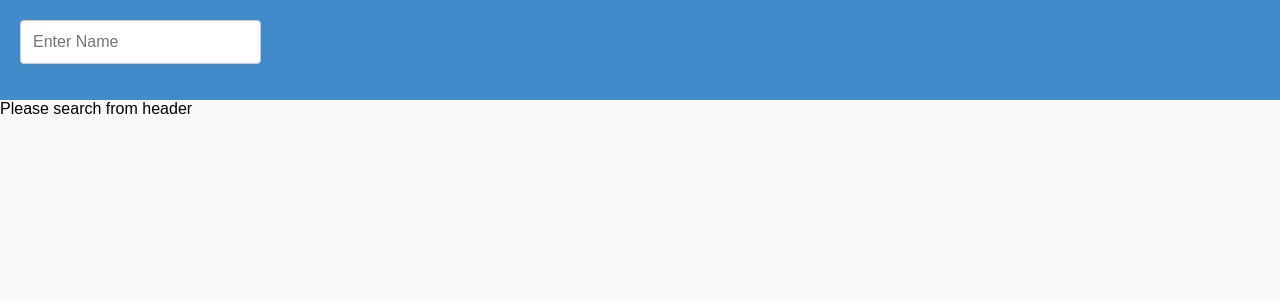
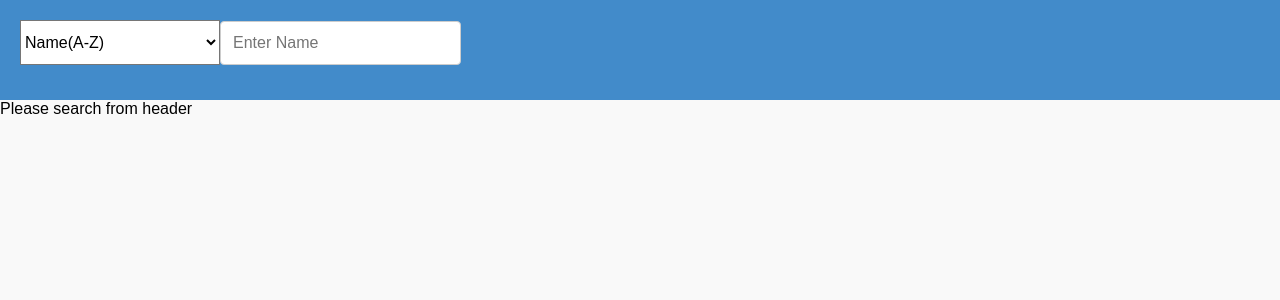
Before and after one commit to deepaksisodiya/search-github-users, a React (Create React App) app: page / in a window 1280 px wide. Shown: the top 300 px of the page. Built offline with nearby package versions, Linux system fonts and the light colour scheme.

Commit message:
added input field in header for sorting users

```diff
--- a/src/Container/Header/Header.css
+++ b/src/Container/Header/Header.css
@@ -13,3 +13,10 @@
   background-color: white;
   padding: 12px 20px 12px 12px;
 }
+
+.sort-input {
+  height: 45px;
+  width: 200px;
+  background-color: white;
+  font-size: 16px;
+}
--- a/src/Container/Header/index.js
+++ b/src/Container/Header/index.js
@@ -5,26 +5,41 @@ import './Header.css';
 
 export default class Header extends Component {
   state = {
-    name: ''
+    name: '',
+    sortValue: ''
   };
 
   handleChange = event => {
-    const { value } = event.target;
+    const { value, name } = event.target;
 
     this.setState({
-      name: value
+      [name]: value
     });
 
-    this.props.getAllUsers(value);
+    if (name === 'name') {
+      this.props.getAllUsers(value);
+    }
+
     event.preventDefault();
   };
 
   render() {
-    const { name } = this.state;
+    const { name, sortValue } = this.state;
 
     return (
       <header className="Header">
         <form>
+          <select
+            value={sortValue}
+            onChange={this.handleChange}
+            name="sortValue"
+            className="sort-input"
+          >
+            <option value="a-z">Name(A-Z)</option>
+            <option value="z-a">Name(Z-A)</option>
+            <option value="rankUp">Rank ↑</option>
+            <option value="rankDown">Rank ↓</option>
+          </select>
           <input
             type="text"
             value={name}
```
